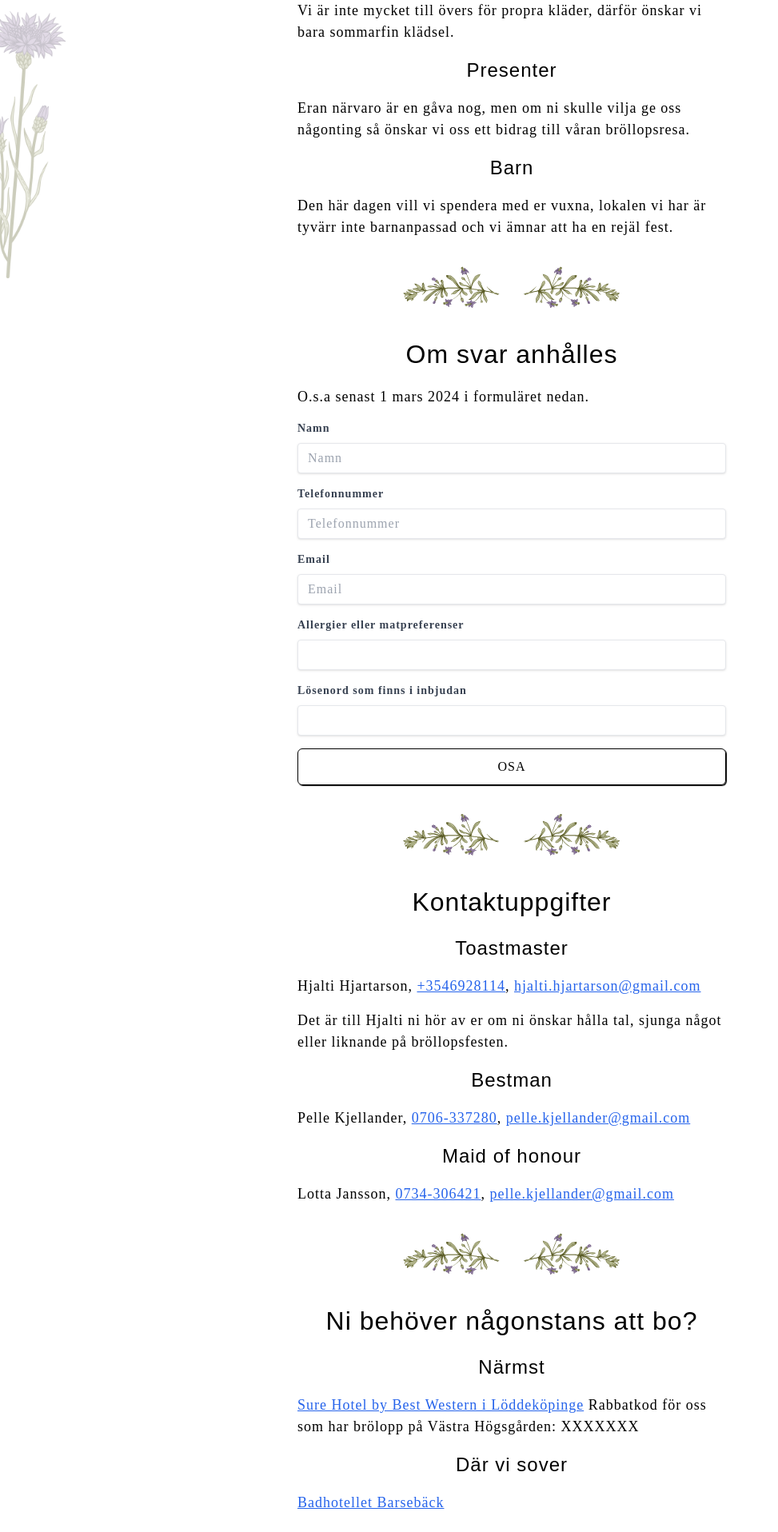
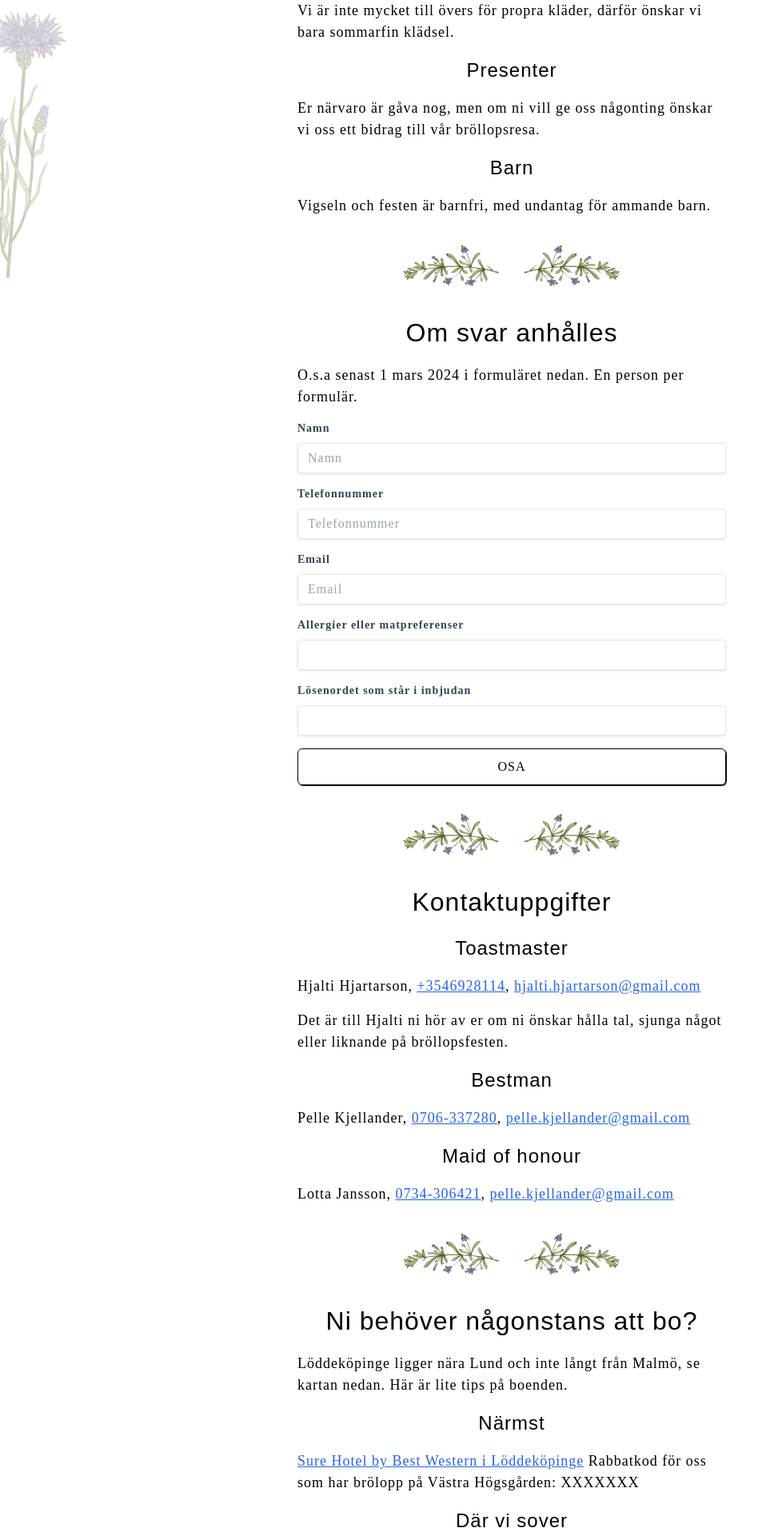
Before and after one commit to peturh/wedding, a SvelteKit app: page / in a window 1280 px wide. Shown: the part 500-2416 px from the top of the page at 80% size, without its empty margins (0-973 px from the left). Built offline with nearby package versions, Linux system fonts and the light colour scheme; a web font is replaced by a local one.

Commit message:
fix: more styling and required fields

```diff
--- a/src/app.css
+++ b/src/app.css
@@ -1,4 +1,3 @@
-@import url('https://fonts.googleapis.com/css2?family=EB+Garamond:ital,wght@0,400;0,500;0,700;1,400;1,500;1,700&display=swap');
 @import url('https://fonts.googleapis.com/css2?family=Petit+Formal+Script&display=swap');
 
 @tailwind base;
--- a/src/lib/components/Hotels.svelte
+++ b/src/lib/components/Hotels.svelte
@@ -3,6 +3,10 @@
 
 <section>
 	<h2 id="bo">Ni behöver någonstans att bo?</h2>
+	<p>
+		Löddeköpinge ligger nära Lund och inte långt från Malmö, se kartan nedan. Här är lite tips på
+		boenden.
+	</p>
 	<div class="info-title">Närmst</div>
 	<p>
 		<a href="http://www.dahlshotell.se/">Sure Hotel by Best Western i Löddeköpinge</a>
--- a/src/lib/components/Info.svelte
+++ b/src/lib/components/Info.svelte
@@ -5,7 +5,7 @@
 <section class="top-section">
 	<h5>Bröllop för</h5>
 	<h1 class="title">Lisa <span class="ampersand">&</span> Pétur</h1>
-	<h5>Första Juni 2024</h5>
+	<h5>Första juni 2024</h5>
 </section>
 <Divider />
 <section>
@@ -18,14 +18,11 @@
 	<p>Vi är inte mycket till övers för propra kläder, därför önskar vi bara sommarfin klädsel.</p>
 	<div class="info-title">Presenter</div>
 	<p>
-		Eran närvaro är en gåva nog, men om ni skulle vilja ge oss någonting så önskar vi oss ett bidrag
-		till våran bröllopsresa.
+		Er närvaro är gåva nog, men om ni vill ge oss någonting önskar vi oss ett bidrag till vår
+		bröllopsresa.
 	</p>
 	<div class="info-title">Barn</div>
-	<p>
-		Den här dagen vill vi spendera med er vuxna, lokalen vi har är tyvärr inte barnanpassad och vi
-		ämnar att ha en rejäl fest.
-	</p>
+	<p>Vigseln och festen är barnfri, med undantag för ammande barn.</p>
 </section>
 
 <style lang="less">
--- a/src/lib/components/OSA.svelte
+++ b/src/lib/components/OSA.svelte
@@ -5,13 +5,13 @@
 
 <section>
 	<h2 id="osa">Om svar anhålles</h2>
-	<p>O.s.a senast 1 mars 2024 i formuläret nedan.</p>
+	<p>O.s.a senast 1 mars 2024 i formuläret nedan. En person per formulär.</p>
 
 	<form method="post">
 		{#if form?.missing}<p class="error">Missing field required!</p>{/if}
 		<div class="mb-4">
 			<label for="name">Namn</label>
-			<input name="name" placeholder="Namn" type="text" value={form?.name ?? ''} />
+			<input name="name" placeholder="Namn" type="text" value={form?.name ?? ''} required />
 		</div>
 		<div class="mb-4">
 			<label for="phoneNumber">Telefonnummer</label>
@@ -21,13 +21,14 @@
 				placeholder="Telefonnummer"
 				type="text"
 				value={form?.phoneNumber ?? ''}
+				required
 			/>
 		</div>
 
 		<div class="mb-4">
 			<label for="email">Email</label>
 
-			<input name="email" placeholder="Email" type="email" value={form?.email ?? ''} />
+			<input name="email" placeholder="Email" type="email" value={form?.email ?? ''} required />
 		</div>
 
 		<div class="mb-4">
@@ -35,8 +36,8 @@
 			<input name="foodPreference" type="text" value={form?.foodPreference ?? ''} />
 		</div>
 		<div class="mb-4">
-			<label for="password">Lösenord som finns i inbjudan</label>
-			<input name="password" type="password" value={form?.password ?? ''} />
+			<label for="password">Lösenordet som står i inbjudan</label>
+			<input name="password" type="password" value={form?.password ?? ''} required />
 		</div>
 		<button class="send-response" type="submit">OSA</button>
 	</form>
```
